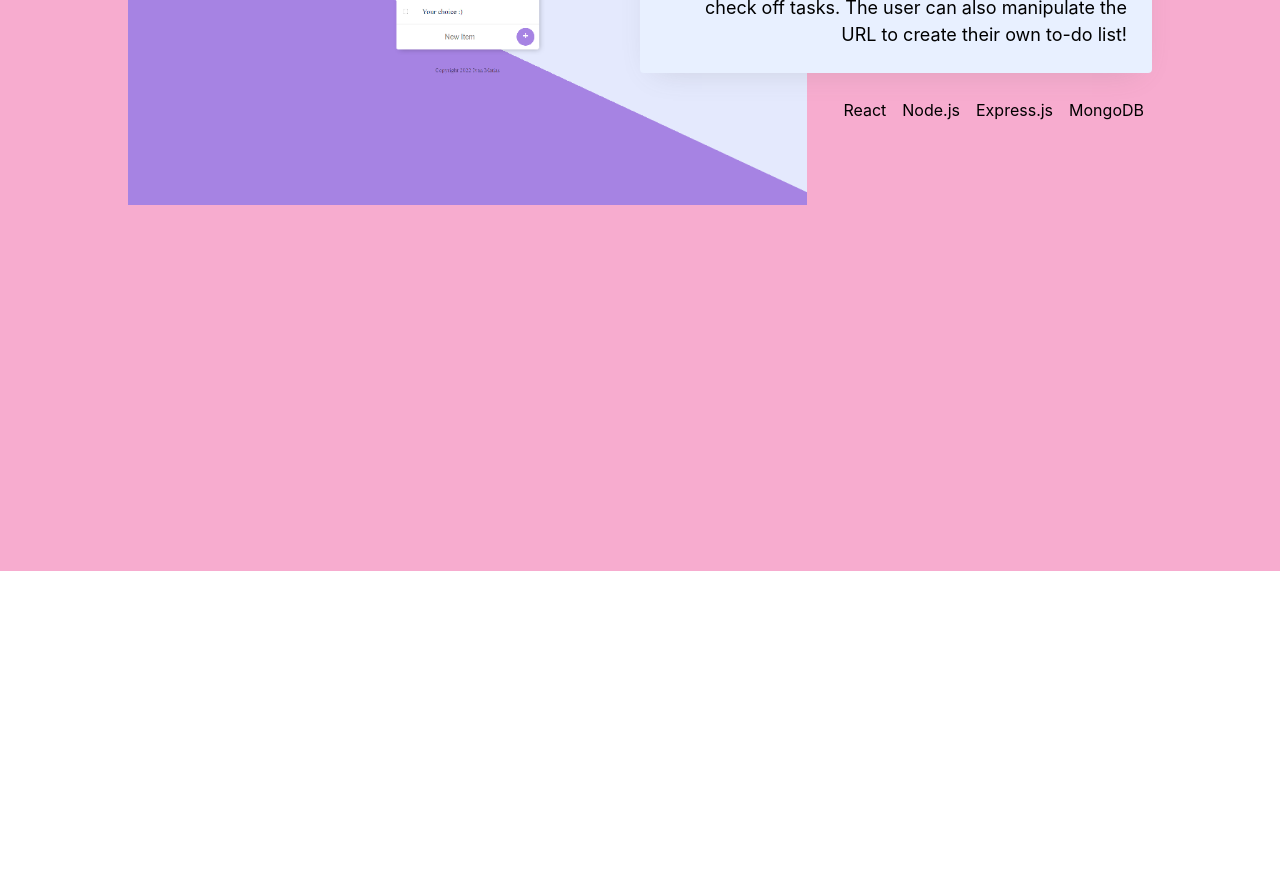
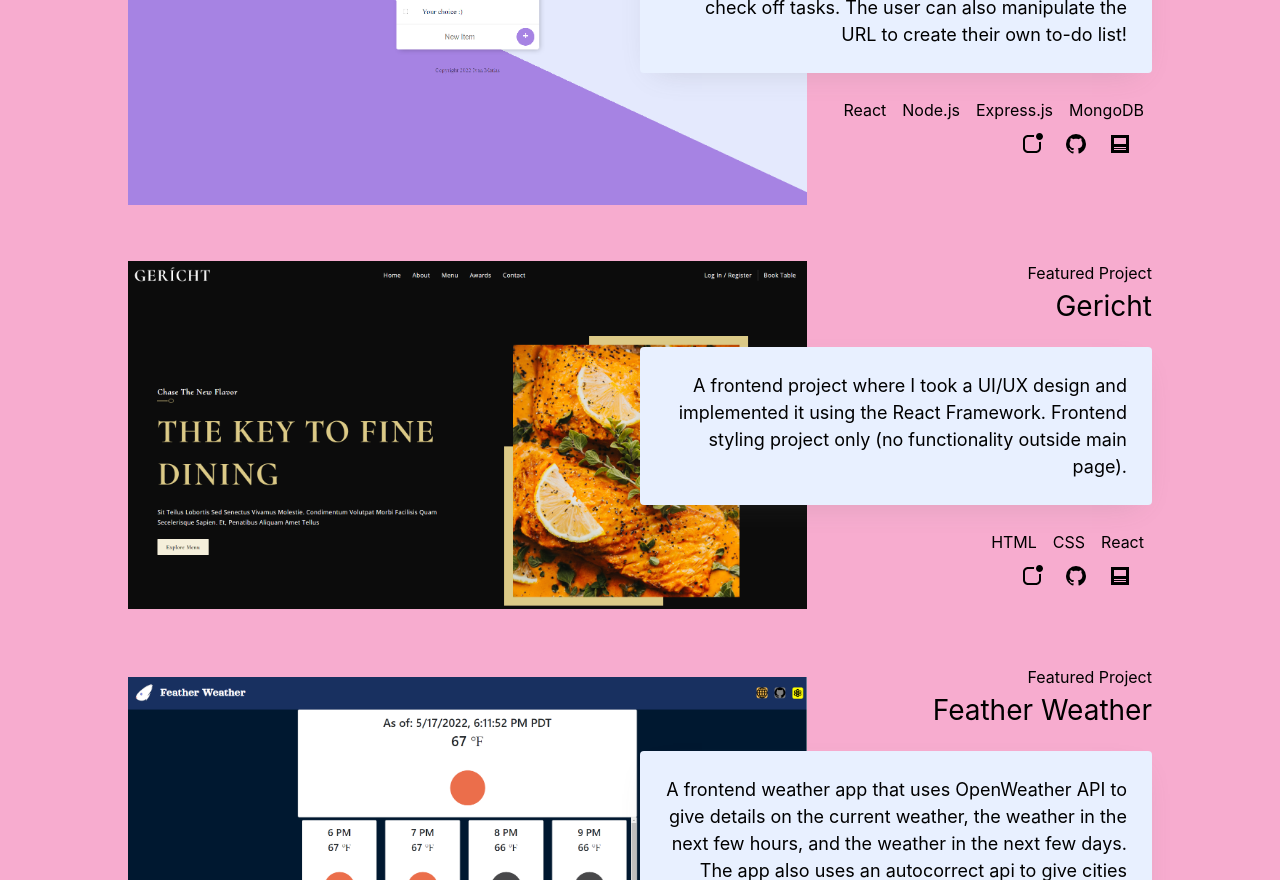
Before and after one commit to aishyuu/Personal-Site-V2, a React (Create React App) app: page / in a window 1280 px wide. Shown: the part 1920-2800 px from the top of the page. Before the commit the page ends 2491 px from the top, so only its background shows below. Built offline with nearby package versions, Linux system fonts and the light colour scheme.

Commit message:
sorted out json file to have all featured projects and added links for the site, github, and blog

```diff
--- a/src/components/featured_project_full.js
+++ b/src/components/featured_project_full.js
@@ -1,3 +1,6 @@
+import Icon from '@mdi/react'
+import { mdiSquareRoundedBadgeOutline, mdiGithub, mdiPost } from '@mdi/js'
+
 function FeaturedProjectFull(props) {
     return(
         <li className="featured-projects-item">
@@ -16,6 +19,29 @@ function FeaturedProjectFull(props) {
                         <li className="tech-item">{tech}</li>
                     ))}
                 </ul>
+                <div className="project-links">
+                    <a href={props.links[0]} className="project-link-item">
+                        <Icon path={mdiSquareRoundedBadgeOutline}
+                            title="site link"
+                            size={1}
+                            color="black"
+                        />
+                    </a>
+                    <a href={props.links[1]} className="project-link-item">
+                        <Icon path={mdiGithub}
+                            title="github link"
+                            size={1}
+                            color="black"
+                        />
+                    </a>
+                    <a href={props.links[2]} className="project-link-item">
+                        <Icon path={mdiPost}
+                            title="blog link"
+                            size={1}
+                            color="black"
+                        />
+                    </a>
+                </div>
             </div>
             <div className="project-image-container">
                 <img className="project-image" aria-hidden="true" src={props.image} alt="project screenshot" />
--- a/src/components/featured_project_mini.js
+++ b/src/components/featured_project_mini.js
@@ -1,11 +1,13 @@
+import Icon from '@mdi/react';
+import { mdiSquareRoundedBadgeOutline, mdiGithub, mdiPost } from '@mdi/js';
+
 function FeaturedProjectMini(props) {
-    return(
+	return (
 		<li className="mini-featured-projects-item">
 			<div className="mini-project-item-content">
+                <div>
                     <p className="mini-project-overline">Featured Project</p>
-                <h3 className="mini-project-title">
-                    {props.project_title}
-                </h3>
+                    <h3 className="mini-project-title">{props.project_title}</h3>
                     <div className="mini-project-description">
                         <p>{props.project_description}</p>
                     </div>
@@ -14,12 +16,34 @@ function FeaturedProjectMini(props) {
                             <li className="tech-item">{tech}</li>
                         ))}
                     </ul>
+                    <div className="project-links-mini">
+                        <a href={props.links[0]} className="project-link-item" target="_blank" rel="noreferrer">
+                            <Icon
+                                path={mdiSquareRoundedBadgeOutline}
+                                title="site link"
+                                size={1}
+                                color="white"
+                            />
+                        </a>
+                        <a href={props.links[1]} className="project-link-item" target="_blank" rel="noreferrer">
+                            <Icon path={mdiGithub} title="github link" size={1} color="white" />
+                        </a>
+                        <a href={props.links[2]} className="project-link-item" target="_blank" rel="noreferrer">
+                            <Icon path={mdiPost} title="blog link" size={1} color="white"/>
+                        </a>
+                    </div>
+                </div>
             </div>
 			<div className="mini-project-image-container">
-                <img className="mini-project-image" aria-hidden="true" src={props.image} alt="project-screenshot" />
+				<img
+					className="mini-project-image"
+					aria-hidden="true"
+					src={props.image}
+					alt="project-screenshot"
+				/>
 			</div>
 		</li>
-    )
+	);
 }
 
-export default FeaturedProjectMini
+export default FeaturedProjectMini;
--- a/src/components/featured_projects.js
+++ b/src/components/featured_projects.js
@@ -4,12 +4,10 @@ import FeaturedProjectFull from './featured_project_full';
 import FeaturedProjectMini from './featured_project_mini';
 
 function FeaturedProjects() {
-    console.log(Project_Set);
     const [isDesktop, setDesktop] = useState(window.innerWidth > 1080);
 
     const updateMedia = () => {
         setDesktop(window.innerWidth > 1080);
-        console.log(isDesktop);
     };
 
     useEffect(() => {
@@ -31,6 +29,7 @@ function FeaturedProjects() {
                                 project_description = {project.Project_Description}
                                 tech_stack = {project.Project_Tech_List}
                                 image = {project.Image}
+                                links = {project.Links}
                             />
                         ))}
                     </ul>
@@ -42,6 +41,7 @@ function FeaturedProjects() {
                                 project_description = {project.Project_Description}
                                 tech_stack = {project.Project_Tech_List}
                                 image = {project.Image}
+                                links = {project.Links}
                             />
                         ))}
                     </ul>
--- a/src/data/featured-projects.json
+++ b/src/data/featured-projects.json
@@ -5,5 +5,19 @@
         "Project_Tech_List": ["React", "Node.js", "Express.js", "MongoDB"],
         "Image": "images/waToDo.png",
         "Links": ["https://shielded-basin-88693.herokuapp.com/","https://github.com/aishyuu/WaToDo", "https://imatiasc.blogspot.com/2022/07/fullstack-todo-list.html"]
+    },
+    {
+        "Project_Title": "Gericht",
+        "Project_Description": "A frontend project where I took a UI/UX design and implemented it using the React Framework. Frontend styling project only (no functionality outside main page).",
+        "Project_Tech_List": ["HTML", "CSS", "React"],
+        "Image": "images/Gericht.png",
+        "Links": ["https://aishyuu.github.io/Restaurant-UI-UX/", "https://github.com/aishyuu/Restaurant-UI-UX", "https://imatiasc.blogspot.com/2022/06/restaurant-ui-copy.html"]
+    },
+    {
+        "Project_Title": "Feather Weather",
+        "Project_Description": "A frontend weather app that uses OpenWeather API to give details on the current weather, the weather in the next few hours, and the weather in the next few days. The app also uses an autocorrect api to give cities that works.",
+        "Project_Tech_List": ["HTML", "Bootstrap", "React", "Weather API"],
+        "Image": "images/FeatherWeather.png",
+        "Links": ["https://aishyuu.github.io/feather-weather/", "https://github.com/aishyuu/feather-weather", "https://imatiasc.blogspot.com/2022/05/feather-weather-part-3.html"]
     }
 ]
--- a/src/index.css
+++ b/src/index.css
@@ -117,60 +117,10 @@ code {
   -moz-columns: 2;
 }
 
-@media only screen and (max-width: 1200px) {
-  .about-container {
-    height: 70vh;
-  }
-}
-
-@media only screen and (max-width: 1080px) {
-  .sidebar-container {
-    display: none;
-  }
-}
-
-@media only screen and (max-width: 750px) {
-  .about-container {
-    height: auto;
-  }
-
-  .about-content {
-    width: 90%;
-    padding-top: 3%;
-    font-size: 0.8rem;
-  }
-
-  .header-text {
-    font-size: 1.5rem;
-  }
-
-  .about-profile {
-    padding-right: 0;
-    height: 200px;
-    width: 200px;
-  }
-}
-
-@media only screen and (max-width: 400px) {
-  .welcome-container {
-    height: 45vh;
-  }
-}
-
-@media only screen and (max-width: 375px) {
-  .welcome-container {
-    height: 45vh;
-  }
-
-  .about-container {
-    height: 135vh;
-  }
-}
-
 .featured-projects-container {
   background-color: #F7ACCF;
   color: black;
-  height: 100vh;
+  height: 200vh;
 }
 
 .featured-projects-content {
@@ -203,6 +153,7 @@ code {
   grid-template-columns: repeat(12, 1fr);
   -webkit-box-align: center;
   align-items: center;
+  margin-bottom: 50px;
 }
 
 .project-item-content {
@@ -315,3 +266,83 @@ code {
   height: 100%;
   filter: grayscale(100%) contrast(1) brightness(50%);
 }
+
+.project-links {
+  -webkit-box-pack: end;
+  justify-content: flex-end;
+  margin-left: 0px;
+  margin-right: 10px;
+}
+
+.project-link-item {
+  margin-left: 10px;
+  margin-right: 10px;
+}
+
+.project-links-mini {
+  display: flex;
+  -webkit-box-pack: start;
+  justify-content: flex-start;
+}
+
+@media only screen and (max-width: 1200px) {
+  .about-container {
+    height: 70vh;
+  }
+
+  .featured-projects-container {
+    height: 150vh;
+  }
+}
+
+@media only screen and (max-width: 1080px) {
+  .sidebar-container {
+    display: none;
+  }
+
+  .featured-projects-container {
+    height: 190vh;
+  }
+}
+
+@media only screen and (max-width: 750px) {
+  .about-container {
+    height: auto;
+  }
+
+  .about-content {
+    width: 90%;
+    padding-top: 3%;
+    font-size: 0.8rem;
+  }
+
+  .header-text {
+    font-size: 1.5rem;
+  }
+
+  .about-profile {
+    padding-right: 0;
+    height: 200px;
+    width: 200px;
+  }
+
+  .featured-projects-container {
+    height: 170vh;
+  }
+}
+
+@media only screen and (max-width: 400px) {
+  .welcome-container {
+    height: 45vh;
+  }
+}
+
+@media only screen and (max-width: 375px) {
+  .welcome-container {
+    height: 45vh;
+  }
+
+  .about-container {
+    height: 135vh;
+  }
+}
```
Also changed, not shown: public/images/FeatherWeather.png (added), public/images/Gericht.png (added). Lines whose indentation alone changed are shown as unchanged.
